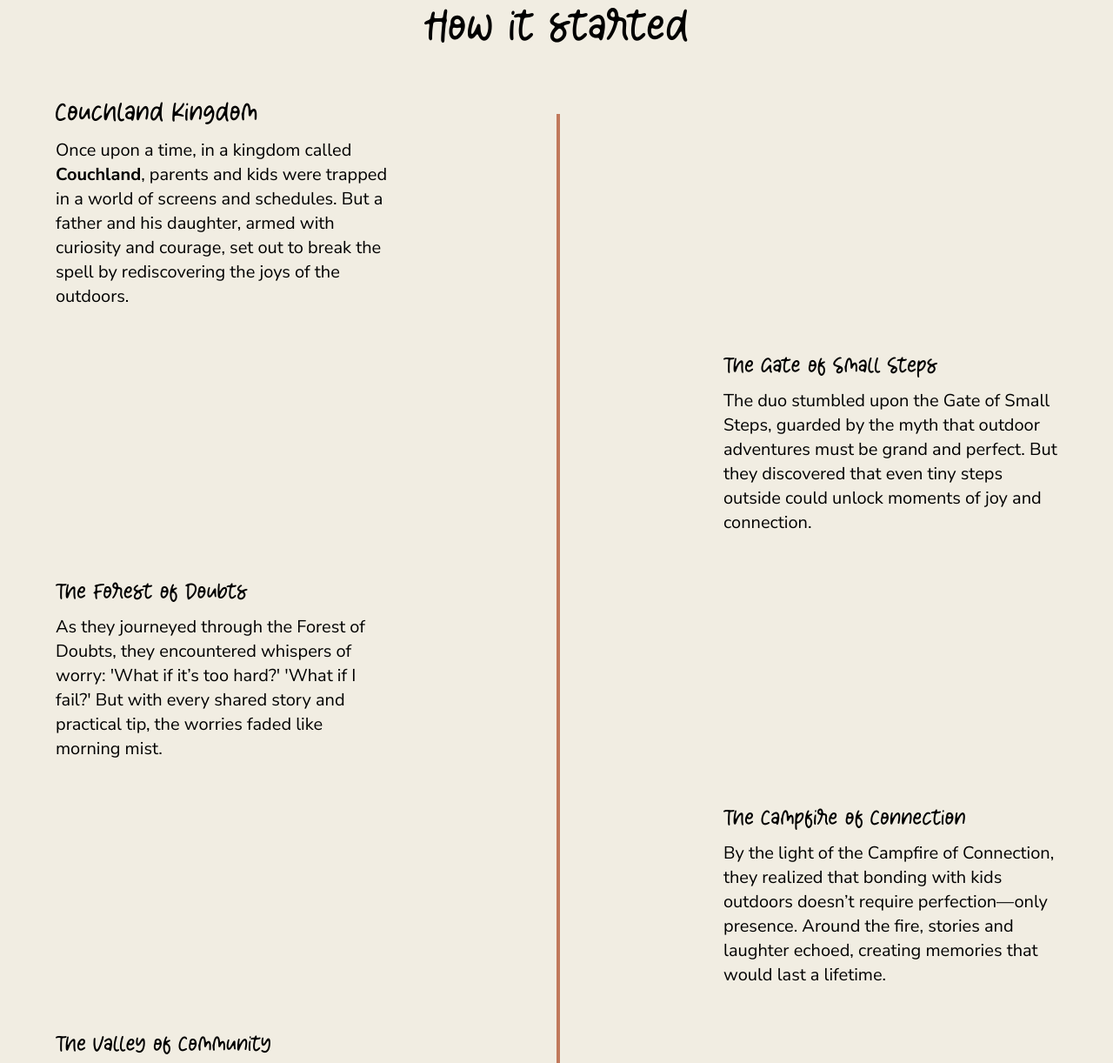
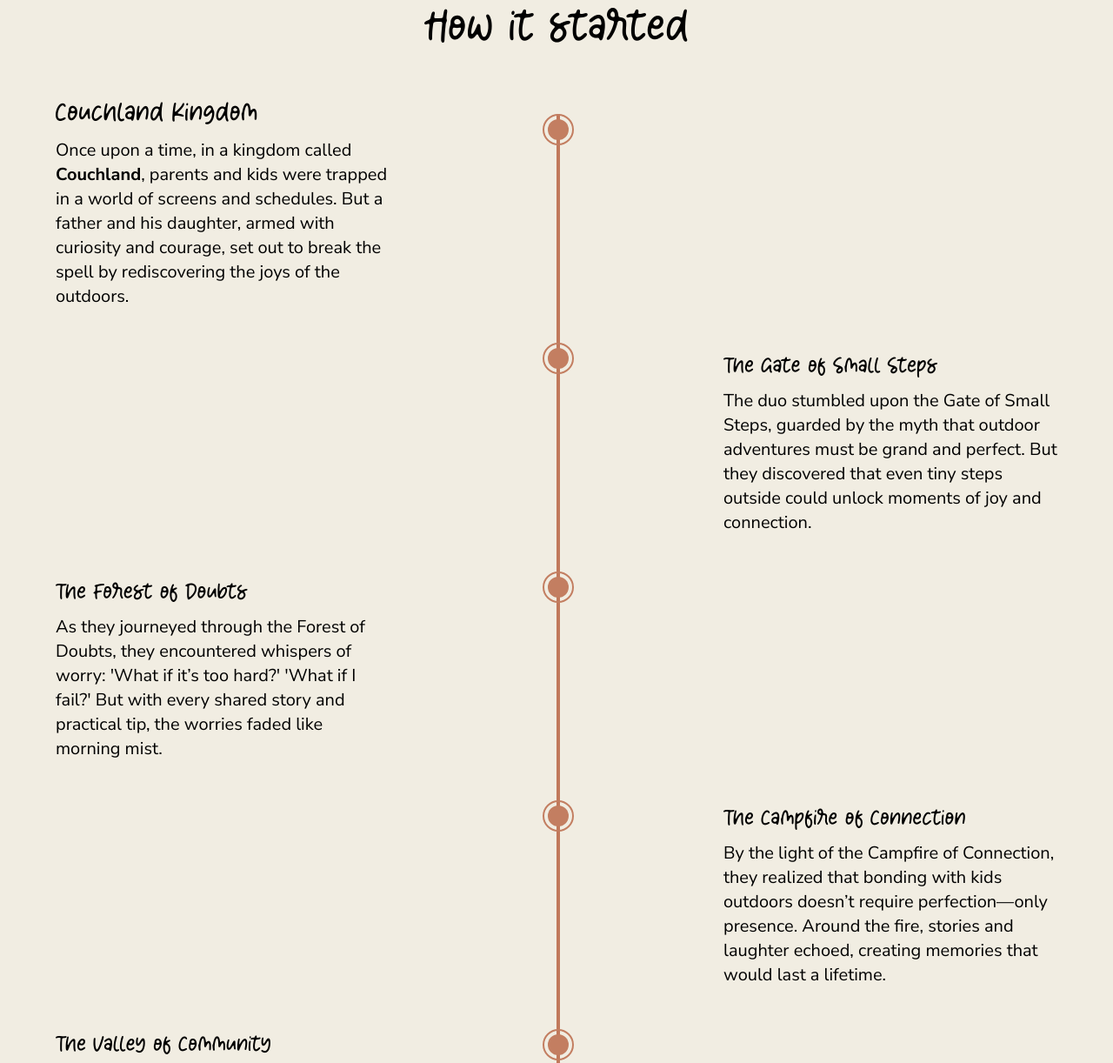
Before and after one commit to PrattDarsh/stepOutWithDad, a plain HTML site: page index.html in a window 1280 px wide. Shown: the part 1504-2726 px from the top of the page at 87% size. Drawn offline with nearby package versions, Linux system fonts and the light colour scheme.

Commit message:
fix timeline

```diff
--- a/index.html
+++ b/index.html
@@ -47,6 +47,10 @@
         scroll-behavior: smooth;
     }
 
+    .border_brown {
+        border-color: #C37E61;
+    }
+
 </style>
 
 <body class="">
@@ -92,7 +96,29 @@
     </section>
 
     <section class="bg_white text-black py-24 relative">
-        <div class=" pb-32 w-1 absolute left-1/2 top-56" style="background-color:#C1795B; height: 1300px"></div>
+        <div class=" w-1 flex flex-col items-center justify-between absolute left-1/2 top-56"
+            style="background-color:#C1795B; height: 1350px">
+
+            <div class="p-1 border-2  border-black rounded-full border_brown">
+                <div class="p-3 h-2 bg_brown rounded-full"></div>
+            </div>
+            <div class="p-1 border-2  border-black rounded-full border_brown">
+                <div class="p-3 h-2 bg_brown rounded-full"></div>
+            </div>
+            <div class="p-1 border-2  border-black rounded-full border_brown">
+                <div class="p-3 h-2 bg_brown rounded-full"></div>
+            </div>
+            <div class="p-1 border-2  border-black rounded-full border_brown">
+                <div class="p-3 h-2 bg_brown rounded-full"></div>
+            </div>
+            <div class="p-1 border-2  border-black rounded-full border_brown">
+                <div class="p-3 h-2 bg_brown rounded-full"></div>
+            </div>
+            <div class="p-1 border-2  border-black rounded-full border_brown">
+                <div class="p-3 h-2 bg_brown rounded-full"></div>
+            </div>
+
+        </div>
         <div class="max-w-6xl mx-auto">
             <p class="text-6xl text-center creamy">How it started</p>
             <div class="grid grid-cols-3 mt-12">
```
